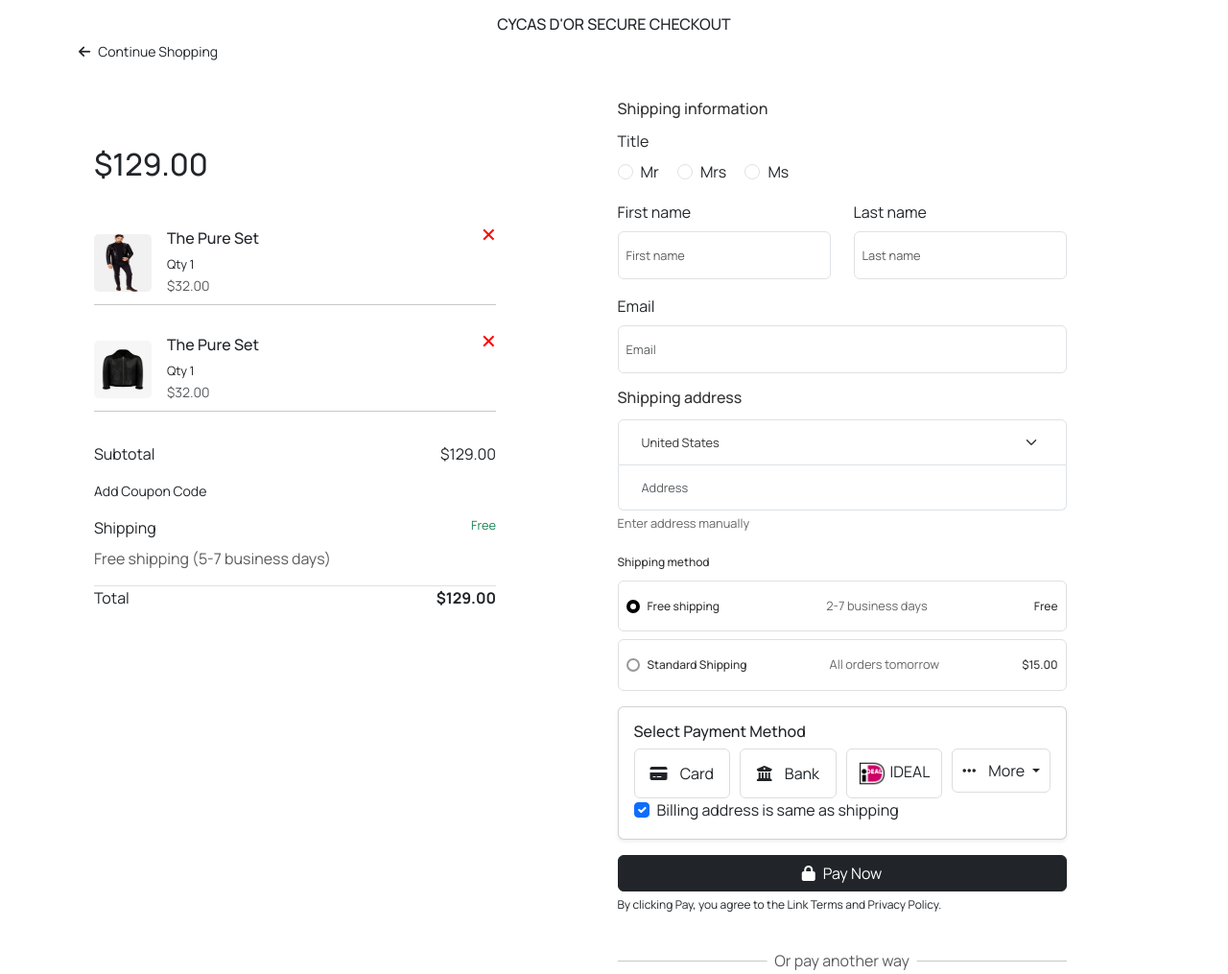
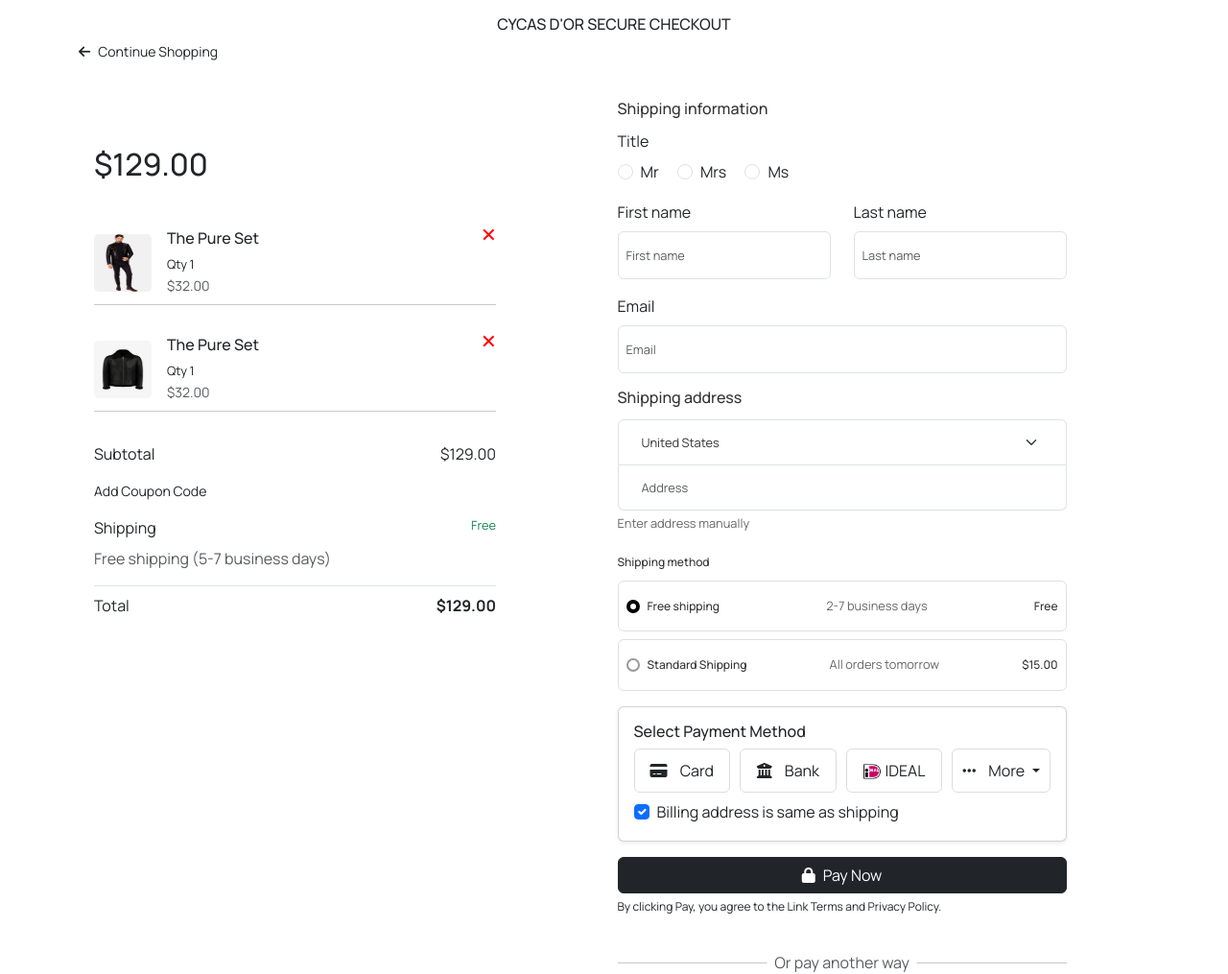
Before and after one commit to Bithi769845/MenWomenShop, a plain HTML site: page checkout.html in a window 1280 px wide. Shown: the top 1015 px of the page at 96% size. Drawn offline with nearby package versions, Linux system fonts and the light colour scheme.

Commit message:
little changes

```diff
--- a/checkout.html
+++ b/checkout.html
@@ -112,8 +112,10 @@
                 </div>
                 <small class="text-muted d-block mb-3 fs-6">Free shipping (5-7 business days)</small>
 
+                <div class="border-bottom"></div>
+
                 <!-- Total -->
-                <div class="d-flex justify-content-between ch-total-price border-top">
+                <div class="d-flex justify-content-between ch-total-price mt-2">
                   <span class="fs-6">Total</span>
                   <span class="fs-6">$129.00</span>
                 </div>
@@ -282,14 +284,14 @@
               <h6>Select Payment Method</h6>
             <!-- Payment Methods Selection with Icons -->
             <div class="payment-methods">
-              <button class="btn " type="button" onclick="selectPayment('card')">
+              <button class="btn" type="button" onclick="selectPayment('card')">
                 <i class="fas fa-credit-card"></i> Card
               </button>
-              <button class="btn " type="button" onclick="selectPayment('bank')">
+              <button class="btn" type="button" onclick="selectPayment('bank')">
                 <i class="fas fa-university"></i> Bank
               </button>
-              <button class="btn " type="button" onclick="selectPayment('ideal')">
-                <img src="images\ideal.png" width="30px" height="30px" alt="IDEAL"> IDEAL
+              <button class="btn" type="button" onclick="selectPayment('ideal')">
+                <img src="images\ideal.png" width="20px" height="20px" alt="IDEAL"> IDEAL
               </button>
 
               <!-- More dropdown with additional payment options -->
@@ -338,7 +340,7 @@
               </div>
             </div>
 
-              <div class="form-check">
+              <div class="form-check mt-2">
                 <input class="form-check-input shadow-none " type="checkbox" value="" id="flexCheckChecked" checked>
                 <label class="form-check-label" for="flexCheckChecked">
                   Billing address is same as shipping
```
Also changed, not shown: productdetails.html (+2 -2 lines).
